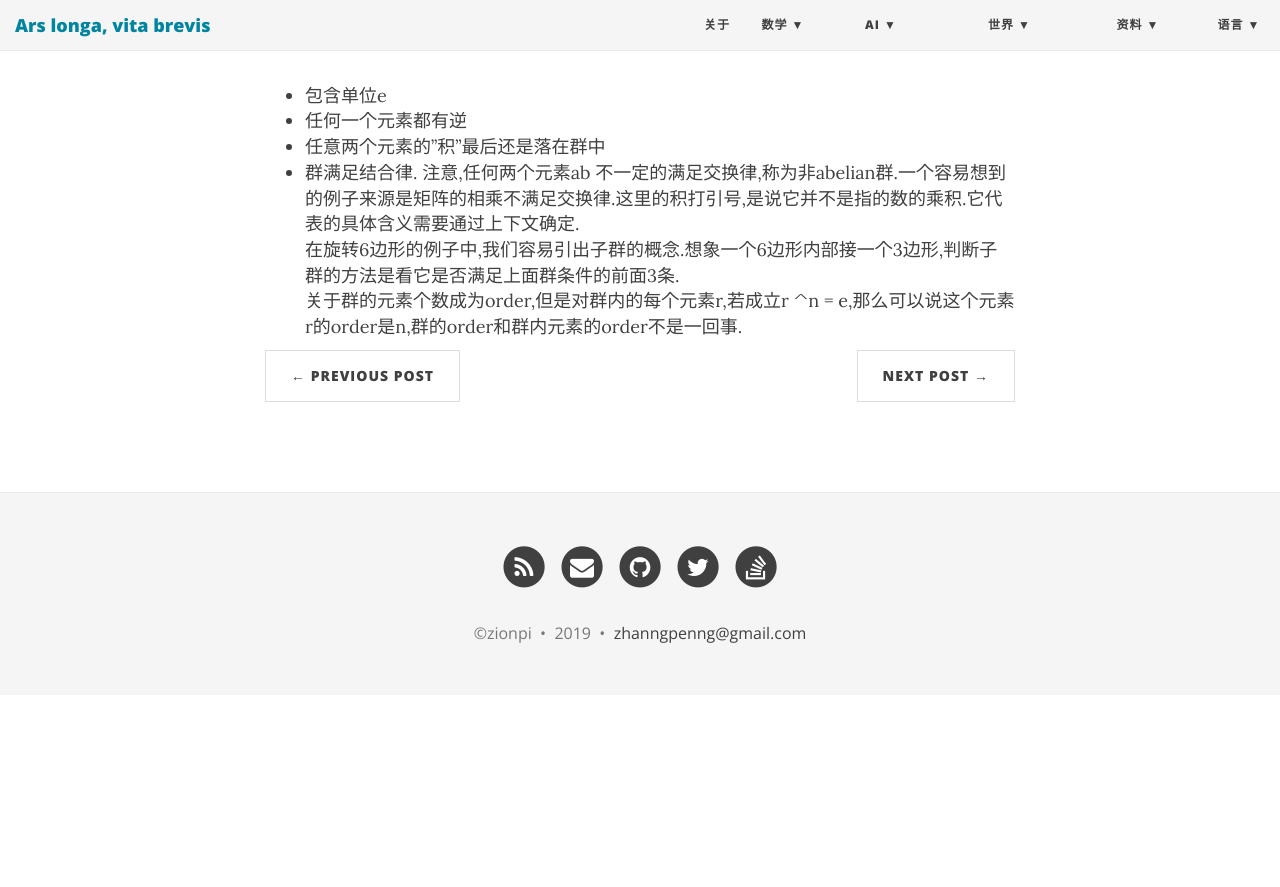
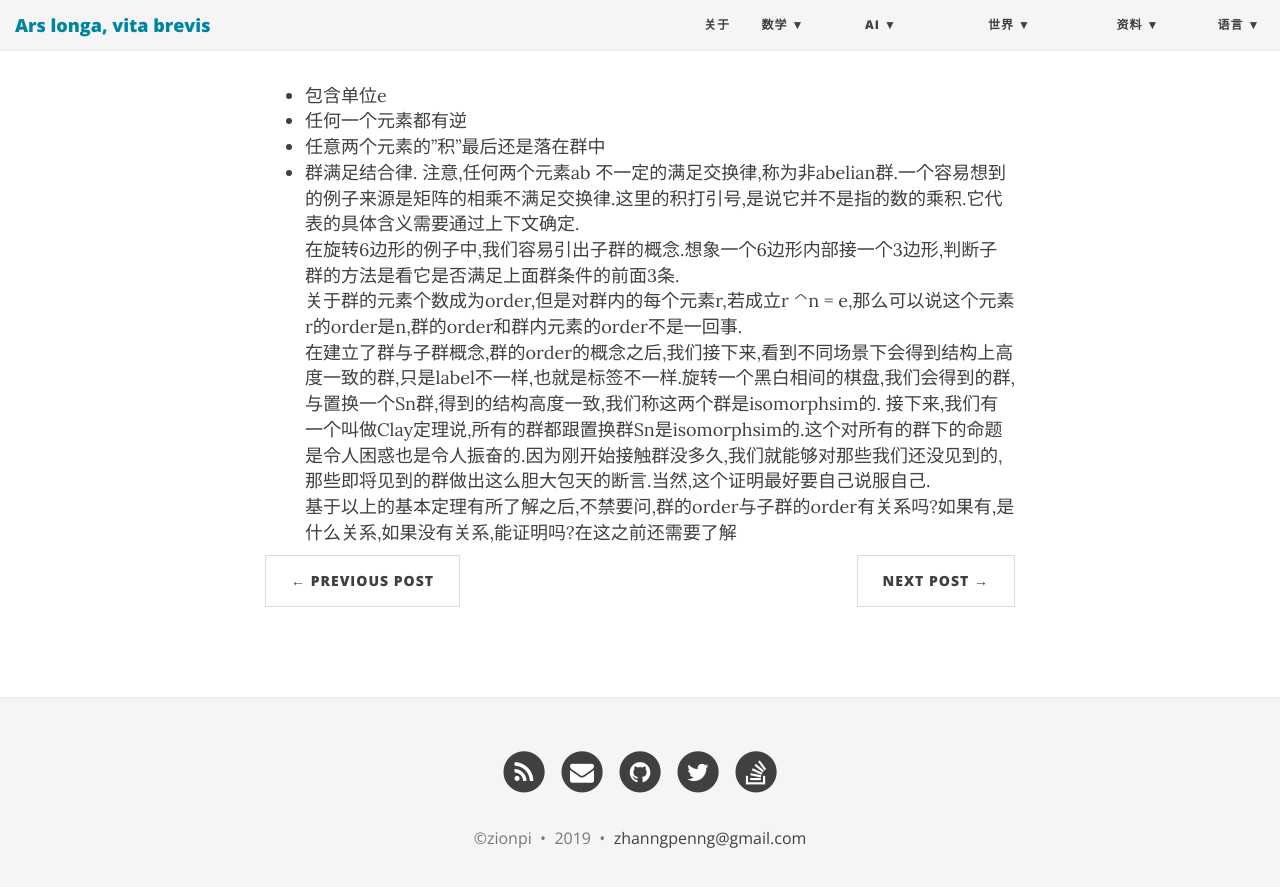
Before and after one commit to ZionPi/zionpi.github.io, a Jekyll site: the page built from _posts/2011-10-06-abstract-algebra.md, in a window 1280 px wide and 900 px high, scrolled down 698 px. Shown: the top 887 px of the window. Built offline with Jekyll 4.4.1, drawn with Linux system fonts in a browser that asks for light colours; nearby versions of some CDN libraries; before the commit the page ends 1393 px from its top, so only the background shows below that.

Commit message:
add order concept to group

```diff
--- a/_posts/2011-10-06-abstract-algebra.md
+++ b/_posts/2011-10-06-abstract-algebra.md
@@ -17,3 +17,6 @@ title: 抽象代数在讲什么？
 注意,任何两个元素ab 不一定的满足交换律,称为非abelian群.一个容易想到的例子来源是矩阵的相乘不满足交换律.这里的积打引号,是说它并不是指的数的乘积.它代表的具体含义需要通过上下文确定.
 在旋转6边形的例子中,我们容易引出子群的概念.想象一个6边形内部接一个3边形,判断子群的方法是看它是否满足上面群条件的前面3条.
 关于群的元素个数成为order,但是对群内的每个元素r,若成立r ^n = e,那么可以说这个元素r的order是n,群的order和群内元素的order不是一回事.
+在建立了群与子群概念,群的order的概念之后,我们接下来,看到不同场景下会得到结构上高度一致的群,只是label不一样,也就是标签不一样.旋转一个黑白相间的棋盘,我们会得到的群,与置换一个Sn群,得到的结构高度一致,我们称这两个群是isomorphsim的.
+接下来,我们有一个叫做Clay定理说,所有的群都跟置换群Sn是isomorphsim的.这个对所有的群下的命题是令人困惑也是令人振奋的.因为刚开始接触群没多久,我们就能够对那些我们还没见到的,那些即将见到的群做出这么胆大包天的断言.当然,这个证明最好要自己说服自己.
+基于以上的基本定理有所了解之后,不禁要问,群的order与子群的order有关系吗?如果有,是什么关系,如果没有关系,能证明吗?在这之前还需要了解
```
